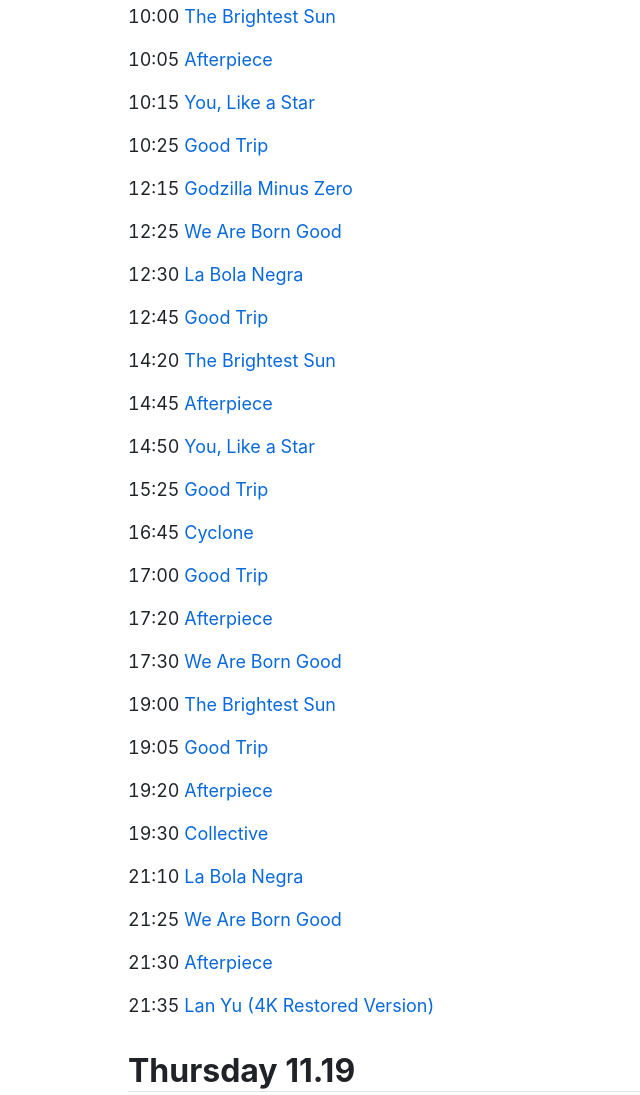
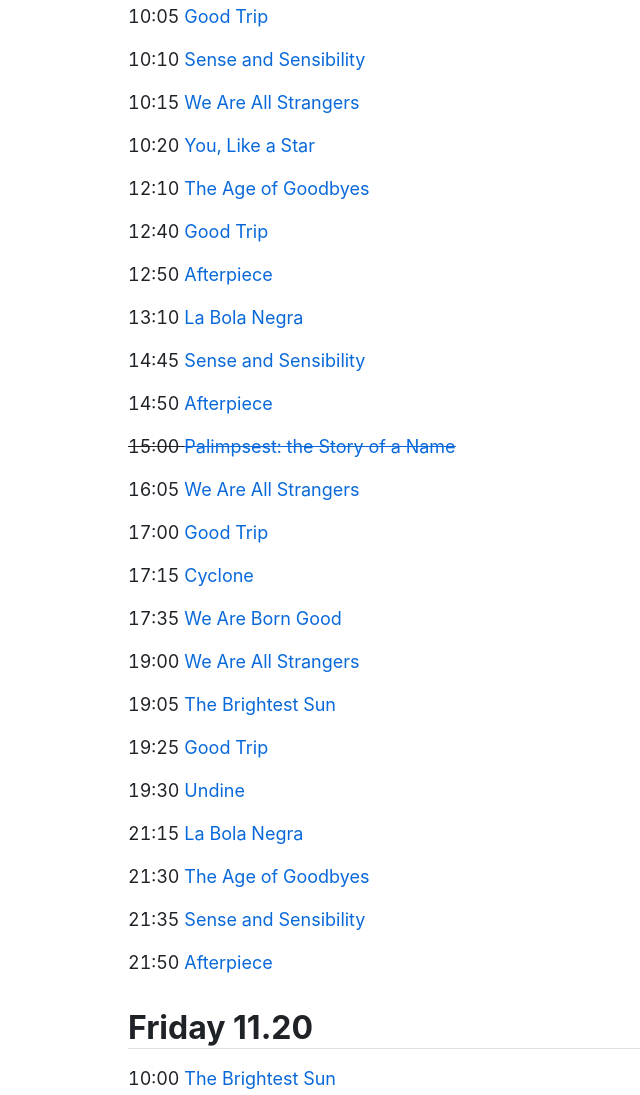
Before and after one commit to curiousleo/goldenscene.today, a plain HTML site: page index.html in a window 1280 px wide. Shown: the part 134-1229 px from the top of the page, without its empty margins (0-640 px from the left). Drawn offline with Linux system fonts and the light colour scheme.

Commit message:
Automatic update

```diff
--- a/index.html
+++ b/index.html
@@ -24,33 +24,6 @@
         <main>
             <section>
                 <h1>Today</h1>
-                <p>10:00 <a href="https://goldenscene.com/movie/63024e14-d406-4c70-8db2-5a5fefc8f944">The Brightest Sun</a>
-                <p>10:05 <a href="https://goldenscene.com/movie/94822d3c-d4e9-4ca8-ab73-d0b879c20564">Afterpiece</a>
-                <p>10:15 <a href="https://goldenscene.com/movie/8b64744c-5175-443c-ac1b-15035d161844">You, Like a Star</a>
-                <p>10:25 <a href="https://goldenscene.com/movie/dc1abad1-7960-4ea6-aeee-4a92fd383167">Good Trip</a>
-                <p>12:15 <a href="https://goldenscene.com/movie/926dbc38-82b6-484e-b4ca-9bc90f4f7335">Godzilla Minus Zero</a>
-                <p>12:25 <a href="https://goldenscene.com/movie/43ef003b-6d62-4486-89e3-e735c08c34e5">We Are Born Good</a>
-                <p>12:30 <a href="https://goldenscene.com/movie/c5fadce3-bdd6-4b19-9a0b-e84d12a97ab3">La Bola Negra</a>
-                <p>12:45 <a href="https://goldenscene.com/movie/dc1abad1-7960-4ea6-aeee-4a92fd383167">Good Trip</a>
-                <p>14:20 <a href="https://goldenscene.com/movie/63024e14-d406-4c70-8db2-5a5fefc8f944">The Brightest Sun</a>
-                <p>14:45 <a href="https://goldenscene.com/movie/94822d3c-d4e9-4ca8-ab73-d0b879c20564">Afterpiece</a>
-                <p>14:50 <a href="https://goldenscene.com/movie/8b64744c-5175-443c-ac1b-15035d161844">You, Like a Star</a>
-                <p>15:25 <a href="https://goldenscene.com/movie/dc1abad1-7960-4ea6-aeee-4a92fd383167">Good Trip</a>
-                <p>16:45 <a href="https://goldenscene.com/movie/d5de535a-a90b-4c4c-a912-c1b3535d6911">Cyclone</a>
-                <p>17:00 <a href="https://goldenscene.com/movie/dc1abad1-7960-4ea6-aeee-4a92fd383167">Good Trip</a>
-                <p>17:20 <a href="https://goldenscene.com/movie/94822d3c-d4e9-4ca8-ab73-d0b879c20564">Afterpiece</a>
-                <p>17:30 <a href="https://goldenscene.com/movie/43ef003b-6d62-4486-89e3-e735c08c34e5">We Are Born Good</a>
-                <p>19:00 <a href="https://goldenscene.com/movie/63024e14-d406-4c70-8db2-5a5fefc8f944">The Brightest Sun</a>
-                <p>19:05 <a href="https://goldenscene.com/movie/dc1abad1-7960-4ea6-aeee-4a92fd383167">Good Trip</a>
-                <p>19:20 <a href="https://goldenscene.com/movie/94822d3c-d4e9-4ca8-ab73-d0b879c20564">Afterpiece</a>
-                <p>19:30 <a href="https://goldenscene.com/movie/5d523227-1b2c-4c3c-a091-3b33e81a35af">Collective</a>
-                <p>21:10 <a href="https://goldenscene.com/movie/c5fadce3-bdd6-4b19-9a0b-e84d12a97ab3">La Bola Negra</a>
-                <p>21:25 <a href="https://goldenscene.com/movie/43ef003b-6d62-4486-89e3-e735c08c34e5">We Are Born Good</a>
-                <p>21:30 <a href="https://goldenscene.com/movie/94822d3c-d4e9-4ca8-ab73-d0b879c20564">Afterpiece</a>
-                <p>21:35 <a href="https://goldenscene.com/movie/11b523e7-05c3-4568-8f78-386bb9400afc">Lan Yu (4K Restored Version)</a>
-            </section>
-            <section>
-                <h1>Thursday 11.19</h1>
                 <p>10:05 <a href="https://goldenscene.com/movie/dc1abad1-7960-4ea6-aeee-4a92fd383167">Good Trip</a>
                 <p>10:10 <a href="https://goldenscene.com/movie/e05db7d1-9564-4df4-a025-9e0c37c953b7">Sense and Sensibility</a>
                 <p>10:15 <a href="https://goldenscene.com/movie/ca700940-1151-443e-8276-60e41c8629bd">We Are All Strangers</a>
@@ -120,8 +93,8 @@
                 <p>17:30 <a href="https://goldenscene.com/movie/3375a680-4e5b-4921-8e02-579d2df2c883">I Heard That They Are Not Going To See Each Other Anymore</a>
                 <p>17:35 <a href="https://goldenscene.com/movie/94822d3c-d4e9-4ca8-ab73-d0b879c20564">Afterpiece</a>
                 <p>19:00 <a href="https://goldenscene.com/movie/ca700940-1151-443e-8276-60e41c8629bd">We Are All Strangers</a>
+                <p>19:10 <a href="https://goldenscene.com/movie/e05db7d1-9564-4df4-a025-9e0c37c953b7">Sense and Sensibility</a>
                 <p>19:10 <a href="https://goldenscene.com/movie/63024e14-d406-4c70-8db2-5a5fefc8f944">The Brightest Sun</a>
-                <p>19:10 <a href="https://goldenscene.com/movie/e05db7d1-9564-4df4-a025-9e0c37c953b7">Sense and Sensibility</a>
                 <p>19:45 <a href="https://goldenscene.com/movie/dc1abad1-7960-4ea6-aeee-4a92fd383167">Good Trip</a>
                 <p>21:35 <a href="https://goldenscene.com/movie/c5fadce3-bdd6-4b19-9a0b-e84d12a97ab3">La Bola Negra</a>
                 <p>21:40 <a href="https://goldenscene.com/movie/01cd372d-9c41-4293-9fc5-b55f11ce22b2">The Age of Goodbyes</a>
```
